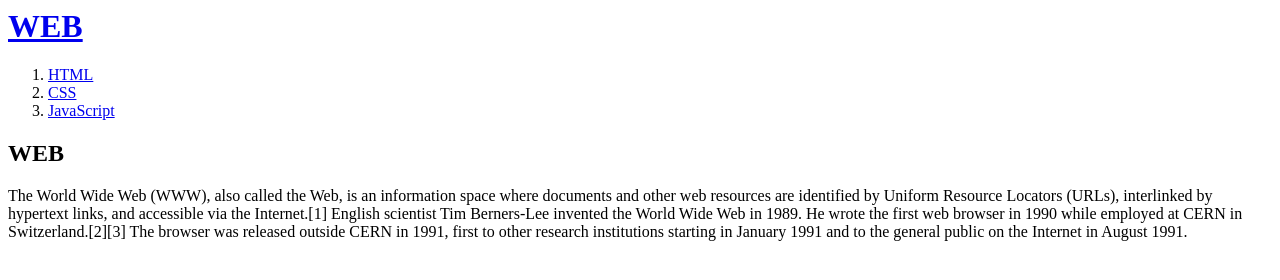
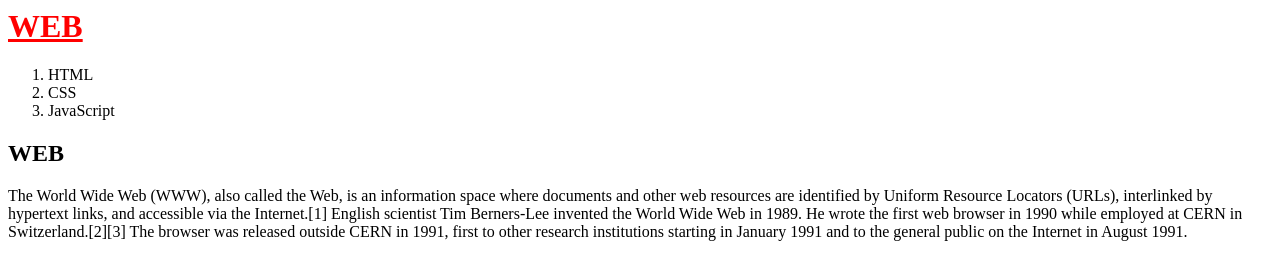
Before and after one commit to hstory84/WEB1, a plain HTML site: page index.html in a window 1280 px wide. Drawn offline with Linux system fonts and the light colour scheme; a script that the page names is missing.

Commit message:
Add files via upload

```diff
--- a/index.html
+++ b/index.html
@@ -12,8 +12,14 @@
 </script>
 
 </head>
+<style>
+a {
+  color:black;
+  text-decoration: none;
+}
+</style>
 <body>
-  <h1><a href="index.html">WEB</a></h1>
+  <h1><a href="index.html" style="color:red;text-decoration:underline;">WEB</a></h1>
 <ol>
     <li><a href="1.html">HTML</a></li>
     <li><a href="2.html">CSS</a></li>
```
Also changed, not shown: 1.html (+7 -1 lines), 2.html (+8 -2 lines), 3.html (+7 -1 lines).
